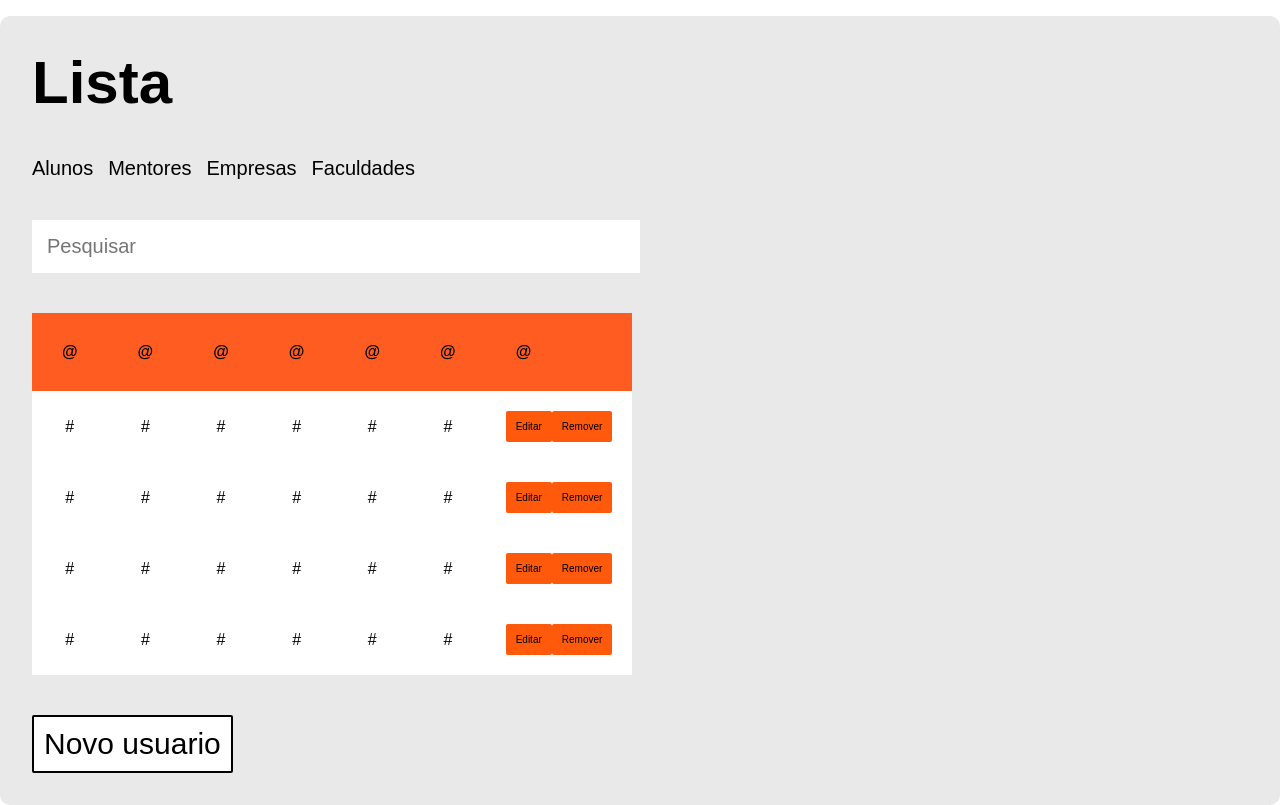
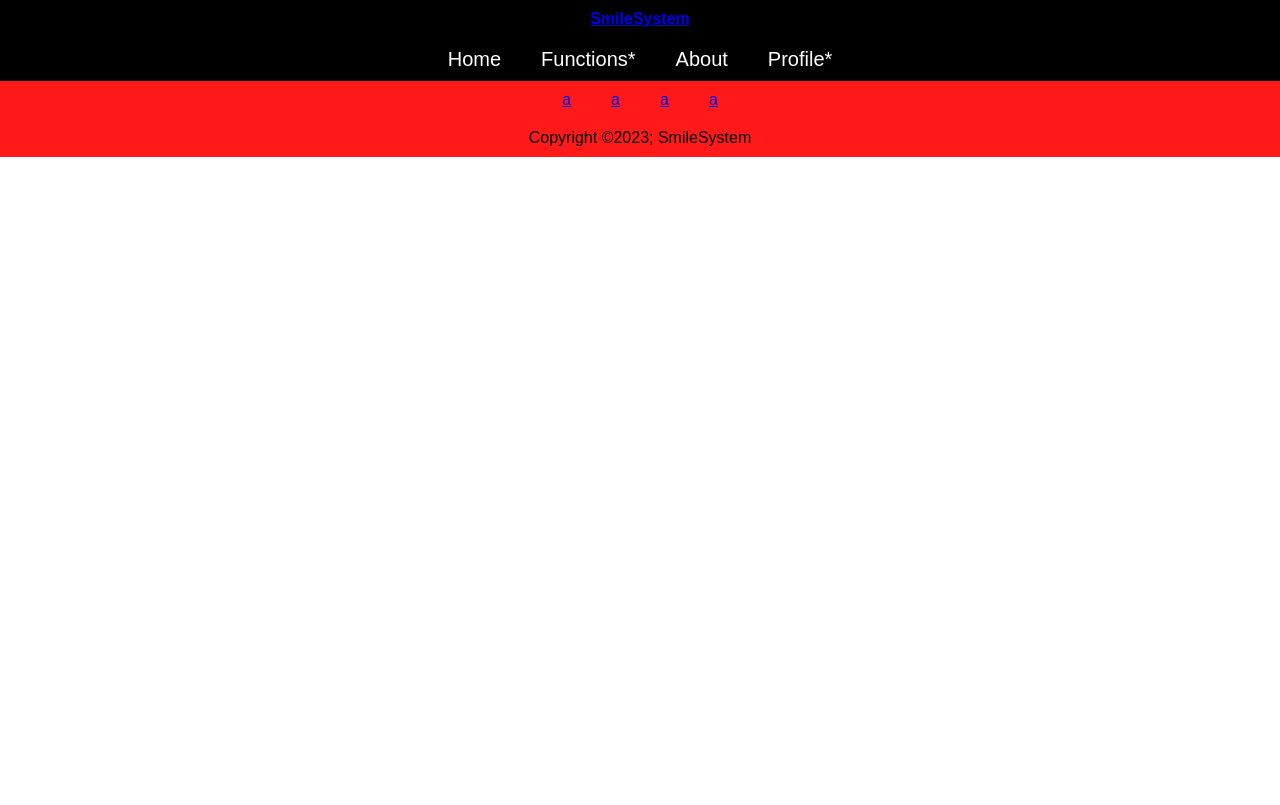
Before and after one commit to BrunoAntonio16/ResidenciaPortoDigitalFrontEnd, a React (Create React App) app: page / in a window 1280 px wide. Built offline with nearby package versions, Linux system fonts and the light colour scheme; a web font is replaced by a local one.

Commit message:
Style in navbar

```diff
--- a/src/App.js
+++ b/src/App.js
@@ -1,9 +1,11 @@
 import NavBar from './components/NavBar/NavBar';
-import Footer from './components/Footer/Footer';
 //import { Form } from 'react-router-dom';
 //import Table from './components/Table/Table';
 import Lista from './layouts/Lista';
 import FormLogin from './components/FormLogin/FormLogin';
+import Filtro from './layouts/Filtro';
+import Navbar from './layouts/Navbar';
+import Footer from './layouts/Footer';
 
 const meusItems = [
   {
@@ -87,7 +89,8 @@ const icons = [
 function App() {
   return (
     <div className="App">
-      <Lista />
+      <Navbar />
+      <Footer />
     </div>
   );
 }
--- a/src/layouts/Navbar.css
+++ b/src/layouts/Navbar.css
@@ -1,21 +1,34 @@
 .navbar{
     display: block;
     align-items: center;
-    background: rosybrown;
+    background: rgb(0, 0, 0);
 }
 
 .navbar-logo{
-   text-align: center;
-   padding: 10px;
+    text-align: center;
+    padding: 10px;
+    font-weight: bold;
+    color: white;
+    text-decoration: none;
 }
-.navbar nav{
+.navbar-nav{
     padding: 10px;
 }
-.navbar ul{
+.navbar-nav ul{
     list-style: none;
 }
 
-.navbar li{
+.navbar-nav li{
     display: inline;
     padding: 20px;
 }
+
+.navbar-nav a{
+    text-decoration: none;
+    font-size: 20px;
+    color: white;
+}
+
+.navbar-nav li a:hover{
+    border-bottom: 2px solid rgb(255, 255, 255);
+}
--- a/src/layouts/Navbar.js
+++ b/src/layouts/Navbar.js
@@ -1,20 +1,23 @@
+import { useRef, useState } from 'react';
 import './Navbar.css';
 
 function Navbar() {
     return(
+        <>
             <div className="navbar">
                 <div className="navbar-logo">
-                SmileSystem
+                    <a href='#'>SmileSystem</a>
                 </div>
-            <nav>
+                <nav className="navbar-nav">
                     <ul>
-                    <li><a href="#">a</a></li>
-                    <li><a href="#">a</a></li>
-                    <li><a href="#">a</a></li>
-                    <li><a href="#">a</a></li>
+                        <li><a href="#">Home</a></li>
+                        <li><a href="#" >Functions*</a></li>
+                        <li><a href="#">About</a></li>
+                        <li><a href="#">Profile*</a></li>
                     </ul>
                 </nav>
             </div>
+        </>
     );
 }
 
```
Also changed, not shown: src/layouts/Footer.module.css (deleted, +0 -51 lines). Lines whose indentation alone changed are shown as unchanged.
